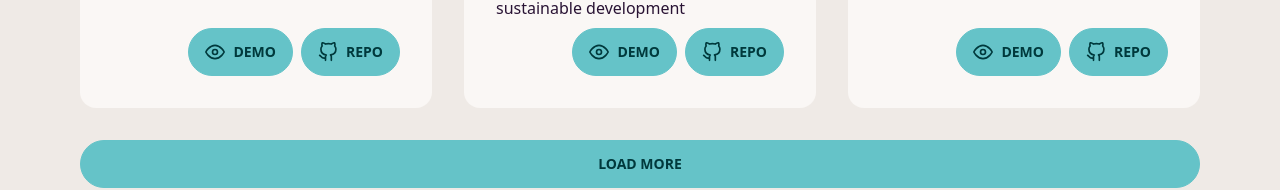
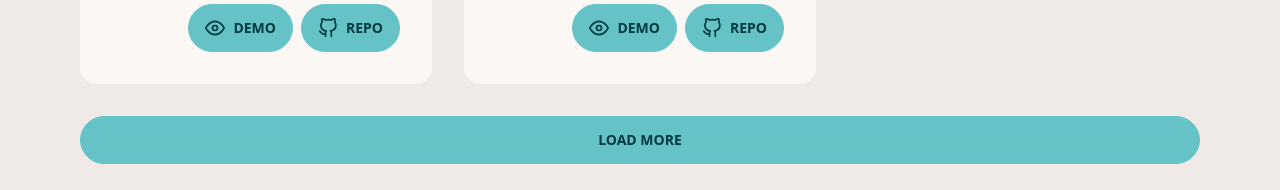
Before and after one commit to knownasnaffy/knownasnaffy, a Next.js app in the folder website/: page / in a window 1280 px wide. Shown: the part 1440-1630 px from the top of the page. Built offline with nearby package versions, Linux system fonts and the light colour scheme.

Commit message:
Remove dummy components

```diff
--- a/website/components/Footer.tsx
+++ b/website/components/Footer.tsx
@@ -14,7 +14,7 @@ export function Footer() {
           >
             anDiary
           </a>
-          <a className='link link-hover text-lg'>E-Tasks</a>
+          {/* <a className='link link-hover text-lg'>E-Tasks</a> */}
         </div>
         <div>
           <span className='footer-title text-xl'>Social</span>
--- a/website/components/Projects.tsx
+++ b/website/components/Projects.tsx
@@ -16,12 +16,12 @@ export function Projects() {
             demoUrl='https://andiary.tk'
             repo='naffydharni006/anDiary'
           />
-          <ProjectCard
+          {/* <ProjectCard
             name='SD-Tasks'
             description='App which gives you tasks for sustainable development'
             demoUrl='https://sustainable-tasks.tk'
             repo='naffydharni006/sustainable-tasks'
-          />
+          /> */}
           <ProjectCard
             name='Portfolio'
             description='My portfolio website'
```
